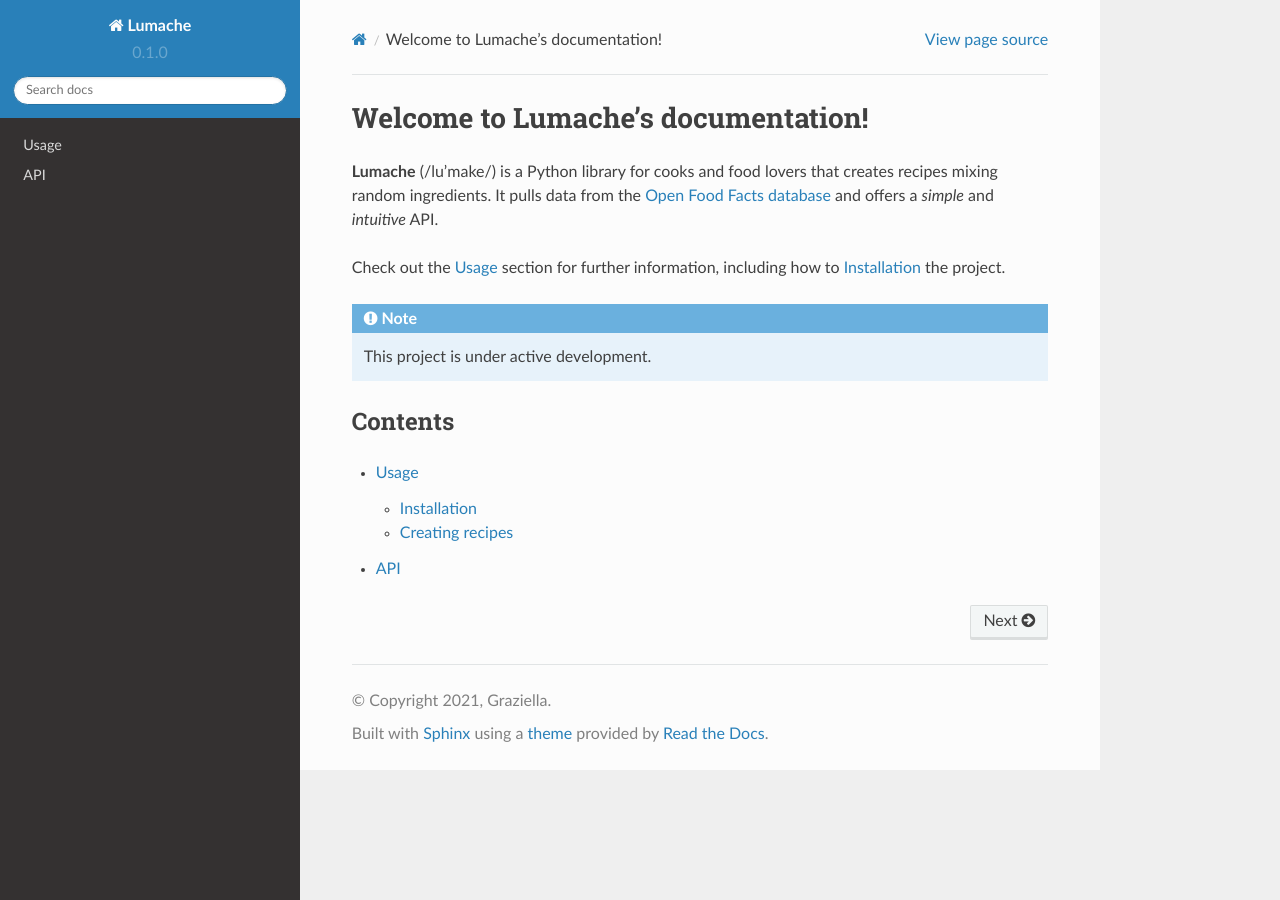
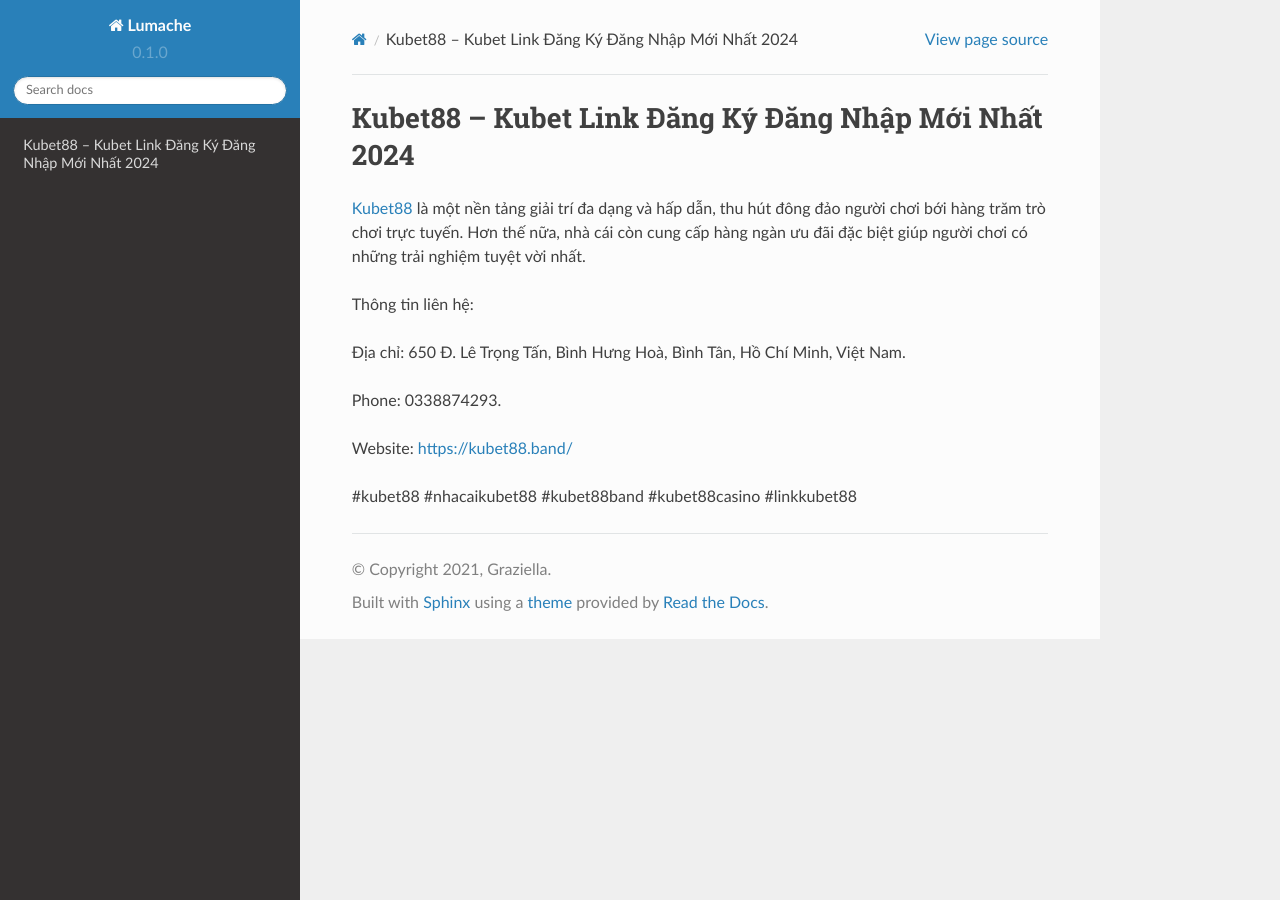
Before and after one commit to luongchanvien962/kubet88band, a Sphinx documentation site: the page built from docs/source/index.rst, in a window 1280 px wide. Built offline with Sphinx 7.4.7 and the Read the Docs theme 2.0.0, drawn with Linux system fonts in a browser that asks for light colours.

Commit message:
Update index.rst

```diff
--- a/docs/source/index.rst
+++ b/docs/source/index.rst
@@ -1,22 +1,14 @@
-Welcome to Lumache's documentation!
+Kubet88 – Kubet Link Đăng Ký Đăng Nhập Mới Nhất 2024
 ===================================
 
-**Lumache** (/lu'make/) is a Python library for cooks and food lovers
-that creates recipes mixing random ingredients.
-It pulls data from the `Open Food Facts database <https://world.openfoodfacts.org/>`_
-and offers a *simple* and *intuitive* API.
+`Kubet88 <https://kubet88.band/>`_ là một nền tảng giải trí đa dạng và hấp dẫn, thu hút đông đảo người chơi bới hàng trăm trò chơi trực tuyến. Hơn thế nữa, nhà cái còn cung cấp hàng ngàn ưu đãi đặc biệt giúp người chơi có những trải nghiệm tuyệt vời nhất.
 
-Check out the :doc:`usage` section for further information, including
-how to :ref:`installation` the project.
+Thông tin liên hệ:
 
-.. note::
+Địa chỉ: 650 Đ. Lê Trọng Tấn, Bình Hưng Hoà, Bình Tân, Hồ Chí Minh, Việt Nam.
 
-   This project is under active development.
+Phone: 0338874293.
 
-Contents
---------
+Website: https://kubet88.band/
 
-.. toctree::
-
-   usage
-   api
+#kubet88 #nhacaikubet88 #kubet88band #kubet88casino #linkkubet88
```
